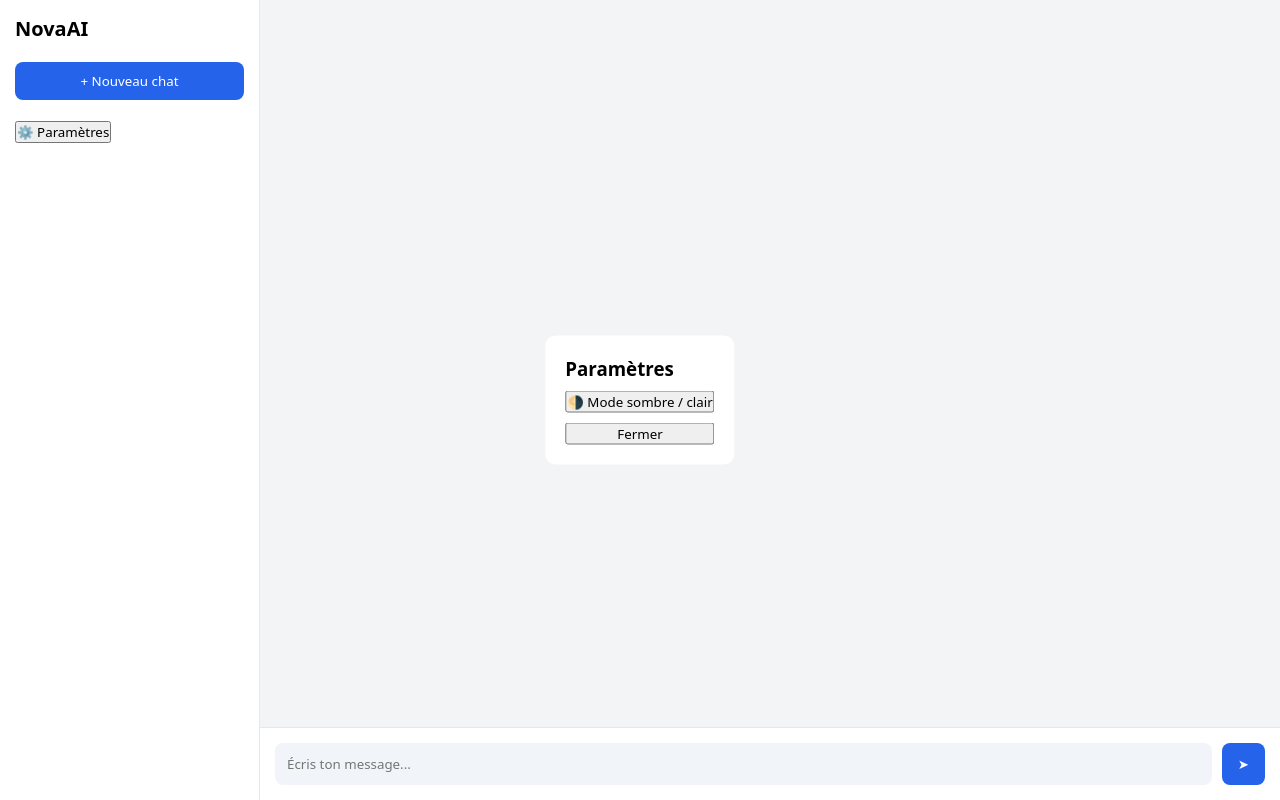
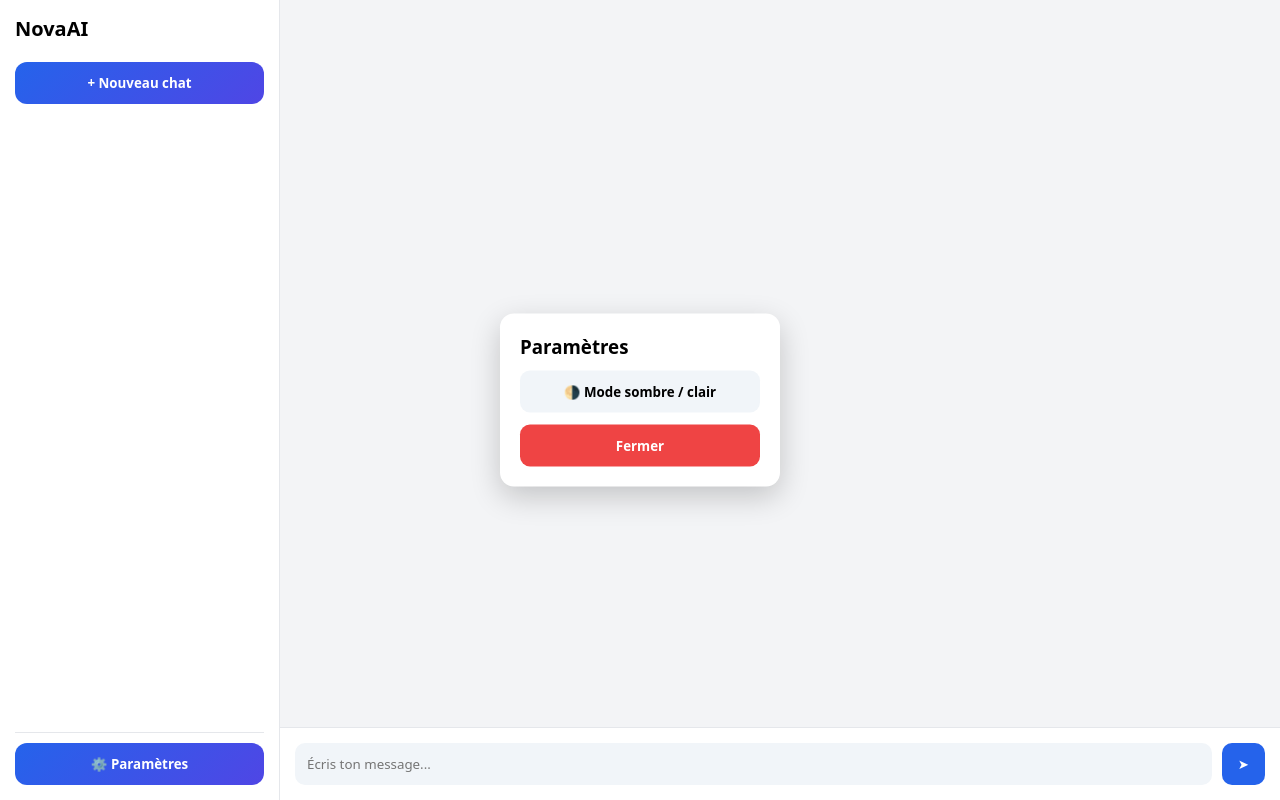
Before and after one commit to tim767827/nova_ia, a website: page public/index.html in a window 1280 px wide. Both pictures are taken after a click on the button "⚙️ Paramètres". Drawn offline with Linux system fonts and the light colour scheme.

Commit message:
Update style.css

```diff
--- a/public/style.css
+++ b/public/style.css
@@ -9,21 +9,26 @@
 background:#f3f4f6;
 height:100vh;
 transition:0.3s;
+overflow:hidden;
 }
 
+/* DARK MODE */
 body.dark {
 background:#0f0f10;
 color:white;
 }
 
+/* APP */
 .app {
 display:flex;
 height:100vh;
 }
 
-/* SIDEBAR */
+/* =========================
+   SIDEBAR
+========================= */
 .sidebar {
-width:260px;
+width:280px;
 background:white;
 border-right:1px solid #e5e7eb;
 padding:15px;
@@ -42,23 +47,46 @@
 margin-bottom:20px;
 }
 
+/* NEW CHAT */
 .newChat {
-background:#2563eb;
+background:linear-gradient(135deg,#2563eb,#4f46e5);
 color:white;
 border:none;
-padding:10px;
-border-radius:8px;
+padding:12px;
+border-radius:12px;
 cursor:pointer;
 margin-bottom:20px;
+font-weight:600;
 }
 
-/* CHAT */
+/* HISTORY */
+.history {
+flex:1;
+overflow:auto;
+}
+
+.item {
+padding:10px;
+border-radius:10px;
+background:#f1f5f9;
+margin-bottom:6px;
+cursor:pointer;
+}
+
+body.dark .item {
+background:#222;
+}
+
+/* =========================
+   CHAT
+========================= */
 .chat {
 flex:1;
 display:flex;
 flex-direction:column;
 }
 
+/* messages */
 .messages {
 flex:1;
 padding:20px;
@@ -68,24 +96,35 @@
 gap:12px;
 }
 
+/* msg */
 .msg {
-max-width:70%;
+max-width:75%;
 padding:12px 14px;
 border-radius:14px;
 white-space:pre-wrap;
 line-height:1.4;
+animation:fade 0.2s ease;
 }
 
+@keyframes fade {
+from {opacity:0; transform:translateY(5px);}
+to {opacity:1; transform:translateY(0);}
+}
+
+/* USER */
 .user {
 align-self:flex-end;
 background:#2563eb;
 color:white;
+border-bottom-right-radius:6px;
 }
 
+/* BOT */
 .bot {
 align-self:flex-start;
 background:#e5e7eb;
 color:#111;
+border-bottom-left-radius:6px;
 }
 
 body.dark .bot {
@@ -93,7 +132,9 @@
 color:white;
 }
 
-/* INPUT */
+/* =========================
+   INPUT BAR
+========================= */
 .inputBar {
 display:flex;
 padding:15px;
@@ -103,13 +144,14 @@
 
 body.dark .inputBar {
 background:#171717;
+border-color:#2a2a2a;
 }
 
 .inputBar input {
 flex:1;
 padding:12px;
 border:none;
-border-radius:8px;
+border-radius:10px;
 outline:none;
 background:#f1f5f9;
 }
@@ -123,13 +165,39 @@
 margin-left:10px;
 padding:12px 16px;
 border:none;
-border-radius:8px;
+border-radius:10px;
 cursor:pointer;
 background:#2563eb;
 color:white;
 }
 
-/* SETTINGS */
+/* =========================
+   ⚙ SETTINGS BUTTON (FIX POSITION)
+========================= */
+.bottom {
+padding-top:10px;
+border-top:1px solid #e5e7eb;
+}
+
+.settingsBtn {
+width:100%;
+padding:12px;
+border:none;
+border-radius:12px;
+cursor:pointer;
+background:linear-gradient(135deg,#2563eb,#4f46e5);
+color:white;
+font-weight:600;
+transition:0.2s;
+}
+
+.settingsBtn:hover {
+transform:scale(1.02);
+}
+
+/* =========================
+   SETTINGS MODAL
+========================= */
 .settings {
 position:fixed;
 top:50%;
@@ -137,17 +205,66 @@
 transform:translate(-50%,-50%);
 background:white;
 padding:20px;
-border-radius:10px;
+border-radius:14px;
 z-index:999;
 display:flex;
 flex-direction:column;
-gap:10px;
+gap:12px;
+width:280px;
+box-shadow:0 10px 30px rgba(0,0,0,0.2);
 }
 
 body.dark .settings {
 background:#1f1f1f;
 }
 
+/* boutons settings */
+.settings button {
+padding:12px;
+border:none;
+border-radius:10px;
+cursor:pointer;
+background:#f1f5f9;
+font-weight:600;
+}
+
+body.dark .settings button {
+background:#2a2a2a;
+color:white;
+}
+
+/* close */
+.settings button:last-child {
+background:#ef4444;
+color:white;
+}
+
+/* hidden */
 .hidden {
 display:none;
 }
+
+/* =========================
+   📱 MOBILE (iPhone / Android)
+========================= */
+@media (max-width: 768px) {
+
+.sidebar {
+display:none;
+}
+
+.chat {
+width:100%;
+}
+
+.inputBar {
+position:fixed;
+bottom:0;
+left:0;
+right:0;
+}
+
+.messages {
+padding-bottom:80px;
+}
+}
```
